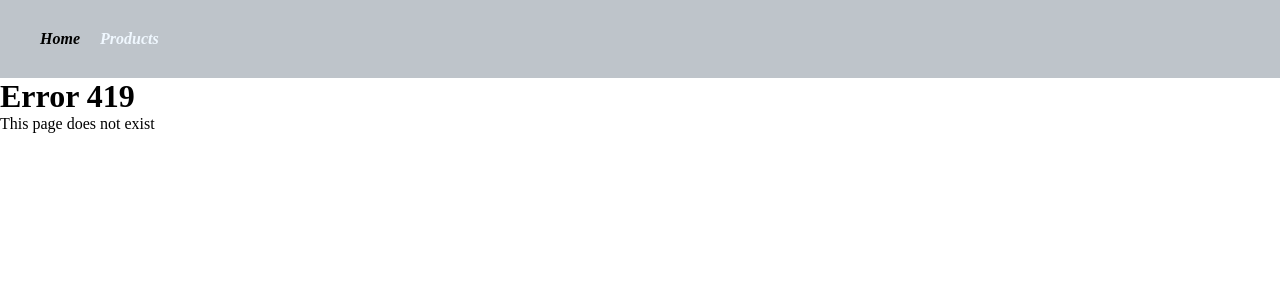
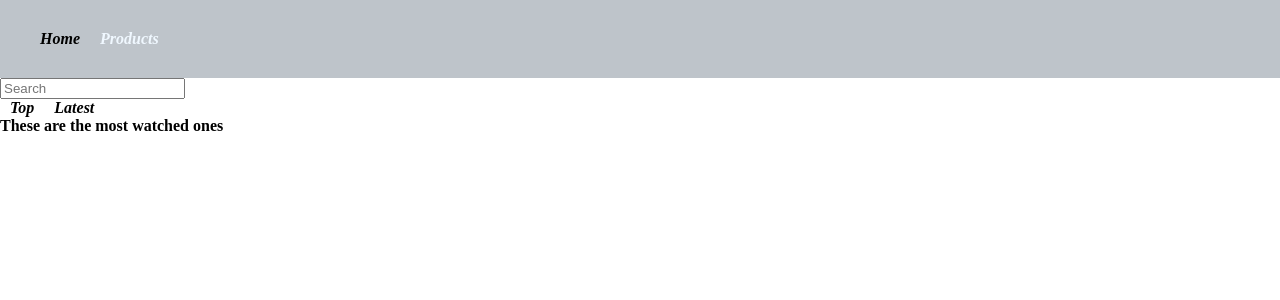
Before and after one commit to sammyyaws/react-tutorials, a React (Vite) app: page /Products/Top in a window 1280 px wide. Shown: the top 300 px of the page. Built offline with nearby package versions, Linux system fonts and the light colour scheme.

Commit message:
Update:learnt more on nested routes where one can internally navigate different path in  a parent path

```diff
--- a/src/App.jsx
+++ b/src/App.jsx
@@ -1,9 +1,11 @@
-import Home from "./comonents/Home"
-import Products from "./comonents/Products"
+import Home from "./components/Home"
+import Products from "./components/Products"
 import {Routes,Route} from 'react-router-dom'
-import {Navbar} from "./comonents/Navbar"
-import Result from "./comonents/Result"
-import Nomatch from "./comonents/Nomatch"
+import {Navbar} from "./components/Navbar"
+import Result from "./components/Result"
+import Nomatch from "./components/Nomatch"
+import Top from "./components/Top"
+import Latest from "./components/Latest"
 function App() {
 
 
@@ -13,7 +15,12 @@ function App() {
    <Navbar/>
      <Routes>
       <Route path="/" element={<Home/>}/>
-        <Route path="/Products" element={<Products/>}/>
+
+        <Route path="/Products" element={<Products/>}>
+          <Route path="Top" element={<Top/>}/>
+           <Route path="Latest" element={<Latest/>}/>
+        </Route>
+
         <Route path="/results" element={<Result/>}/>
         <Route path="*" element={<Nomatch/>}/>
      </Routes>
--- a/src/comonents/Products.jsx
+++ /dev/null
@@ -1,13 +0,0 @@
-import React from 'react'
-import { useNavigate } from 'react-router-dom'
-function Products() {
-  const navigate=useNavigate()
-  return (
-    <div>
-      <h1>About</h1>
-      <button onClick={()=>{navigate("/results")}}> check result</button>
-    </div>
-  )
-}
-
-export default Products
--- /dev/null
+++ b/src/components/Latest.jsx
@@ -0,0 +1,12 @@
+import React from 'react'
+
+function Latest() {
+  return (
+    <div>
+       <h4>These are the Latest watched ones</h4>
+
+    </div>
+  )
+}
+
+export default Latest
--- a/src/comonents/Navbar.jsx
+++ b/src/components/Navbar.jsx
@@ -9,7 +9,7 @@ export function Navbar() {
   }
   return (
     <>
-    <nav>
+    <nav className='mainNav'>
         <NavLink style={setStyle} to="/">Home</NavLink>
          <NavLink style={setStyle} to="/Products">Products</NavLink>
     </nav>
--- /dev/null
+++ b/src/components/Products.jsx
@@ -0,0 +1,17 @@
+import React from 'react'
+import { NavLink,Outlet } from 'react-router-dom'
+function Products() {
+
+  return (
+    <div>
+    <input type="text" placeholder='Search'/>
+ <nav>
+  <NavLink to="Top">Top</NavLink>
+  <NavLink to= "Latest">Latest</NavLink>
+ </nav>
+   <Outlet/>
+    </div>
+  )
+}
+
+export default Products
--- /dev/null
+++ b/src/components/Top.jsx
@@ -0,0 +1,11 @@
+import React from 'react'
+
+function Top() {
+  return (
+    <div>
+      <h4>These are the most watched ones</h4>
+    </div>
+  )
+}
+
+export default Top
--- a/src/comonents/style.css
+++ b/src/components/style.css
@@ -2,7 +2,7 @@
     margin: 0%;
 }
 
-nav {
+.mainNav {
 padding:30px;
 background-color: rgba(5, 28, 50, 0.259);
 }
```
Also changed, not shown: src/components/Home.jsx (renamed from src/comonents/Home.jsx), src/components/Nomatch.jsx (renamed from src/comonents/Nomatch.jsx), src/components/Result.jsx (renamed from src/comonents/Result.jsx).
